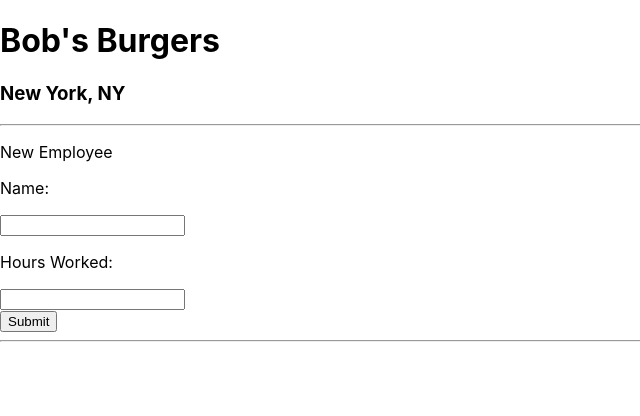
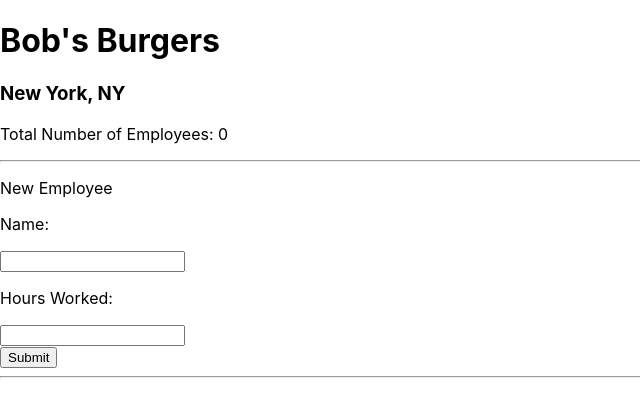
Before and after one commit to HAIXIN-ZHANG/mobx-State-Tree-test, a React (Create React App) app: page / in a window 1280 px wide. Shown: the top 416 px of the page, without its empty margins (0-640 px from the left). Built offline with nearby package versions, Linux system fonts and the light colour scheme.

Commit message:
tutotial 7

```diff
--- a/src/components/Employer.tsx
+++ b/src/components/Employer.tsx
@@ -50,10 +50,12 @@
     const { employeeName, hours_worked } = this.state;
     if (!rootTree) return null;
 
+    const num_employees = rootTree.employer.num_employees;
     return (
       <div>
         <h1>{rootTree.employer.name}</h1>
         <h3>{rootTree.employer.location}</h3>
+        <p>{`Total Number of Employees: ${num_employees}`}</p>
         <hr />
         <p>New Employee</p>
         <form onSubmit={this.onSubmit}>
--- a/src/mst/index.ts
+++ b/src/mst/index.ts
@@ -22,9 +22,13 @@
         employees: [{ id, name, hours_worked }, ...self.employees],
       });
     }
-
     return { newEmployee };
-  });
+  })
+  .views((self) => ({
+    get num_employees() {
+      return self.employees.length;
+    }
+  }));
 
 const RootModel = types.model("Root", {
   employer: EmployerModel,
```
